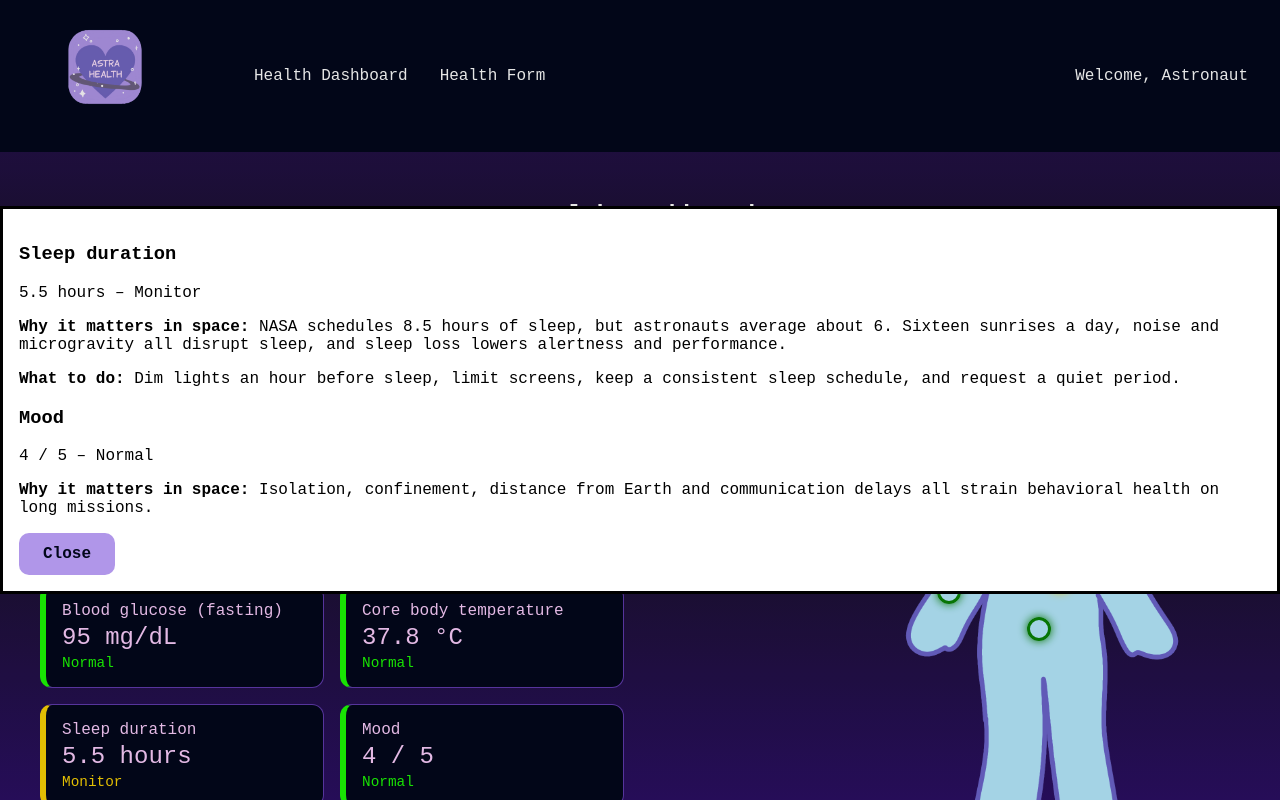
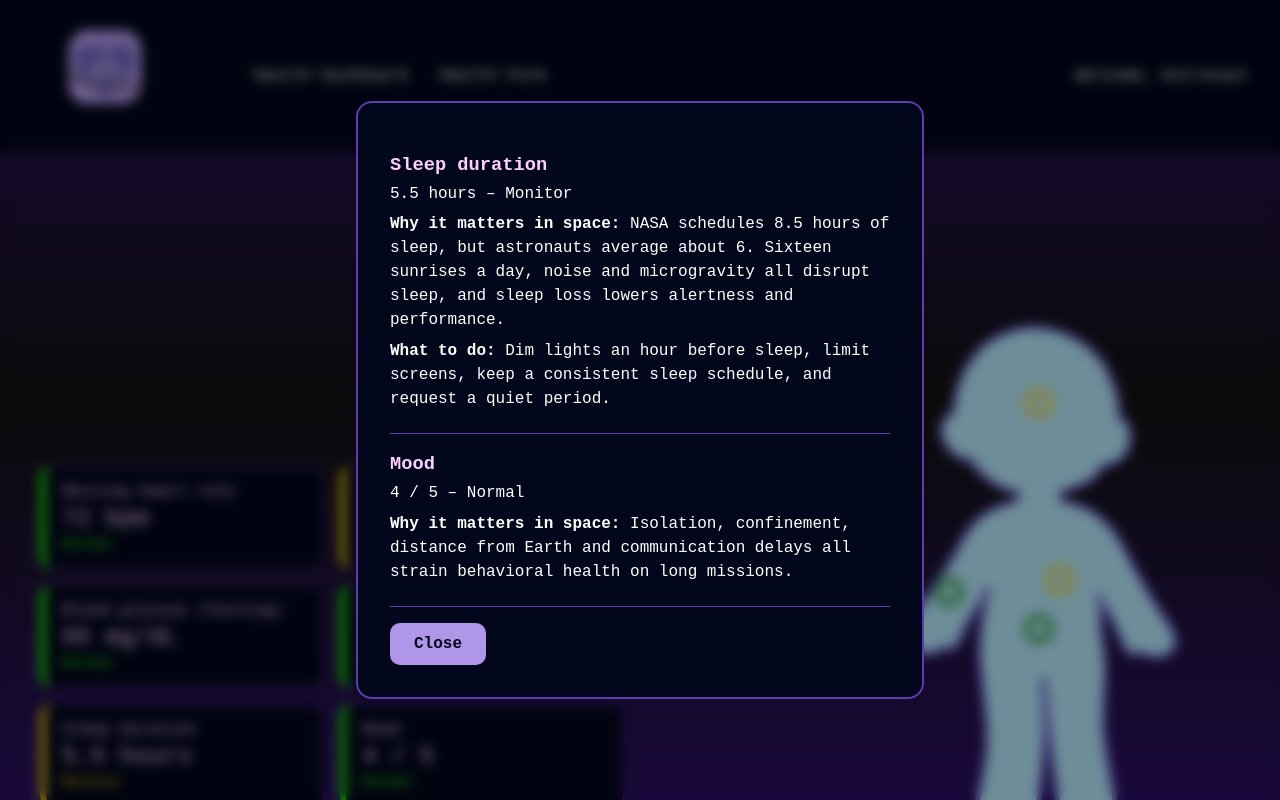
Before and after one commit to Vigonzz/Astra-Health, a plain HTML site: page dashboard.html in a window 1280 px wide. Both pictures are taken after a click on the button 1039 px from the left and 402 px from the top of the page. Shown: the top 800 px of the page. Drawn offline with nearby package versions, Linux system fonts and the light colour scheme; a script that the page names is missing; a web font is replaced by a local one.

Commit message:
Fix caching for health form. Adjust style

```diff
--- a/css/dashboard.css
+++ b/css/dashboard.css
@@ -118,6 +118,37 @@
     align-items: center;
 }
 
+#zone-dialog {
+    background: var(--bg-dark);
+    color: var(--text);
+    border: 2px solid var(--border);
+    border-radius: 16px;
+    max-width: 500px;
+    width: 90%;
+    padding: 2rem;
+}
+
+#zone-dialog::backdrop {
+    background: rgba(0, 0, 0, 0.4);
+    backdrop-filter: blur(6px);
+}
+
+#zone-content h3 {
+    color: var(--text-soft);
+    margin-bottom: 0.25rem;
+}
+
+#zone-content p {
+    line-height: 1.5;
+    margin: 0.4rem 0;
+}
+
+#zone-content div {
+    border-bottom: 1px solid var(--border);
+    padding-bottom: 1rem;
+    margin-bottom: 1rem;
+}
+
 @media (max-width: 800px) {
     .dash-layout { grid-template-columns: 1fr; }
 }
--- a/css/styles.css
+++ b/css/styles.css
@@ -124,6 +124,10 @@ button[type="submit"], #zone-close {
     gap: 0.5rem;
 }
 
+#health-btn {
+    border-radius: 8px;
+}
+
 label {
     color: var(--text-soft);
 }
--- a/dashboard.html
+++ b/dashboard.html
@@ -12,7 +12,7 @@
         <link rel="preconnect" href="https://fonts.googleapis.com">
         <link rel="preconnect" href="https://fonts.gstatic.com" crossorigin>
         <link href="https://fonts.googleapis.com/css2?family=Intel+One+Mono:ital,wght@0,300..700;1,300..700&display=swap" rel="stylesheet">
-        <script src="https://cdn.jsdelivr.net/npm/chart.js@4.4.1/dist/chart.umd.min.js" defer></script>
+        <script src="https://cdn.js?v=2delivr.net/npm/chart.js?v=2@4.4.1/dist/chart.umd.min.js?v=2" defer></script>
     </head>
     <body>
         <header>
@@ -59,8 +59,8 @@
             The content throughout this website is not for medical purposes. If you believe you are having a medical emergency please call
             your emergency hotline. The purpose of this website is for the NASA space apps challenge. Code was written by the dev with
             explanations, debugging, review and short snippets from Claude (Anthropic).
-            Indicator data (indicators.json) was drafted by Claude from cited NASA, ESA and peer-reviewed sources.
+            Indicator data (indicators.js?v=2on) was drafted by Claude from cited NASA, ESA and peer-reviewed sources.
         </footer>
-        <script type="module" src="js/app.js"></script>
+        <script type="module" src="js/app.js?v=2"></script>
     </body>
 </html>
--- a/js/body.js
+++ b/js/body.js
@@ -1,6 +1,6 @@
-import { getStatus } from "./indicators.js"
+import { getStatus } from "./indicators.js?v=2"
 
-console.log('body.js loaded')
+console.log('body.js?v=2 loaded')
 
 export function colorZones(indicators, readings) {
     const zones = document.querySelectorAll('.zone');
--- a/js/charts.js
+++ b/js/charts.js
@@ -1 +1 @@
-console.log('chart.js loaded')
+console.log('chart.js?v=2 loaded')
--- a/js/dashboard.js
+++ b/js/dashboard.js
@@ -1,6 +1,6 @@
-import {getStatus} from './indicators.js'
+import {getStatus} from './indicators.js?v=2'
 
-console.log('dashboard.js loaded')
+console.log('dashboard.js?v=2 loaded')
 
 export function renderCards(indicators, readings) {
 
--- a/js/indicators.js
+++ b/js/indicators.js
@@ -1,7 +1,7 @@
-console.log('indicators.js loaded')
+console.log('indicators.js?v=2 loaded')
 
 export async function loadIndicators() {
-    const response = await fetch('data/indicators.json');
+    const response = await fetch('data/indicators.json?v=2');
     // Turn it into JS data
     const data = await response.json();
     return data.indicators;
--- a/js/landing.js
+++ b/js/landing.js
@@ -1,5 +1,5 @@
-import './header.js'
-console.log('landing.js loaded')
+import './header.js?v=2'
+console.log('landing.js?v=2 loaded')
 
 // Grabbing necessary elements
 const callsign = document.getElementById('callsign');
--- a/js/spaceweather.js
+++ b/js/spaceweather.js
@@ -1 +1 @@
-console.log('spaceweather.js loaded')
+console.log('spaceweather.js?v=2 loaded')
--- a/js/storage.js
+++ b/js/storage.js
@@ -1,4 +1,4 @@
-console.log('storage.js loaded')
+console.log('storage.js?v=2 loaded')
 
 // Gives back the list of all saved entries
 export function getEntries() {
```
Also changed, not shown: form.html (+3 -3 lines), index.html (+4 -4 lines), js/app.js (+11 -11 lines), js/form.js (+5 -5 lines).
